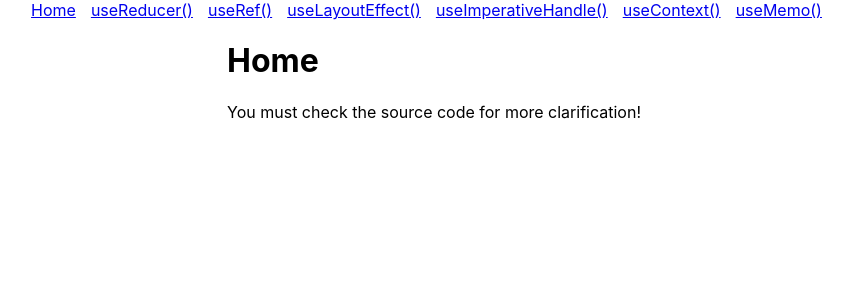
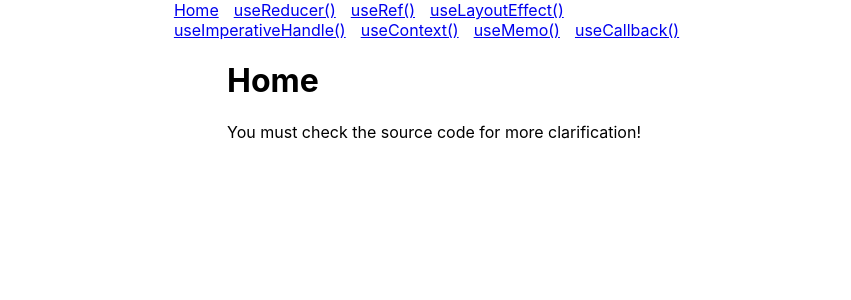
Before and after one commit to HristoYonkov/React-Exercises, a React (Create React App) app in the folder client/: page / in a window 1280 px wide. Shown: the top 300 px of the page, without its empty margins (206-1057 px from the left). Built offline with nearby package versions, Linux system fonts and the light colour scheme.

Commit message:
Update App.js

```diff
--- a/client/src/App.js
+++ b/client/src/App.js
@@ -7,6 +7,7 @@ import UseLayoutEffect from './containers/UseLayoutEffect/UseLayoutEffect';
 import UseImperativeHandle from './containers/UseImperativeHandle/UseImperativeHandle';
 import UseContext from './containers/UseContext/UseContext';
 import UseMemo from './containers/UseMemo/UseMemo';
+import UseCallback from './containers/UseCallback/UseCallback';
 
 function App() {
   const router = createBrowserRouter(
@@ -19,6 +20,7 @@ function App() {
         <Route path='/useImperativeHandle' element={<UseImperativeHandle />} />
         <Route path='/useContext' element={<UseContext />} />
         <Route path='/useMemo' element={<UseMemo />} />
+        <Route path='/useCallback' element={<UseCallback />} />
       </Route>
     )
   );
@@ -43,9 +45,11 @@ const RouterRoot = () => {
         <Link to={'/useReducer'} >useReducer()</Link>
         <Link to={'/useRef'} >useRef()</Link>
         <Link to={'/useLayoutEffect'} >useLayoutEffect()</Link>
+        <br/>
         <Link to={'/useImperativeHandle'} >useImperativeHandle()</Link>
         <Link to={'/useContext'} >useContext()</Link>
         <Link to={'/useMemo'} >useMemo()</Link>
+        <Link to={'/useCallback'} >useCallback()</Link>
       </nav>
     </header>
 
```
